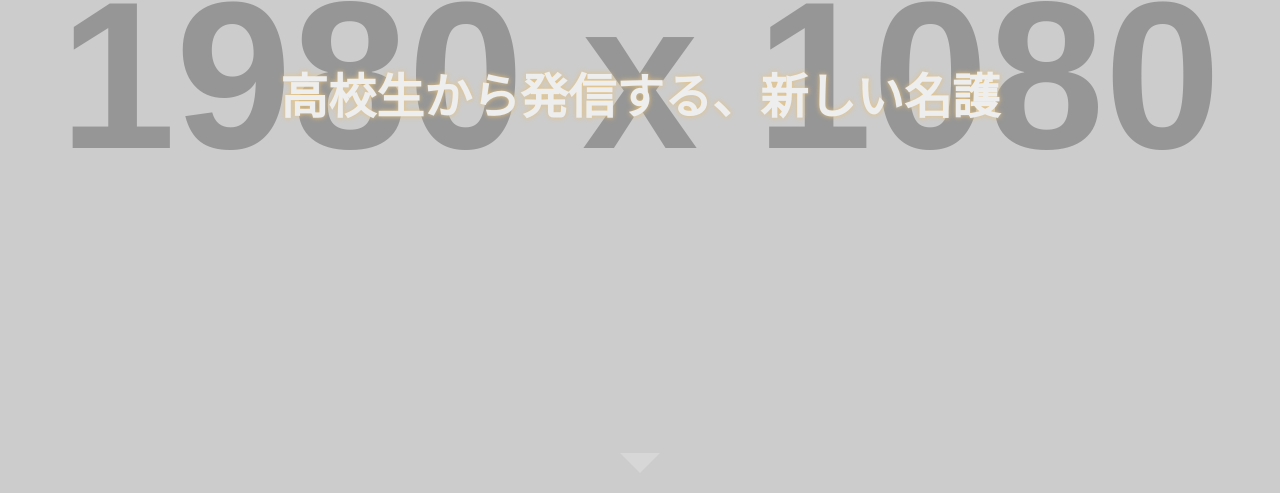
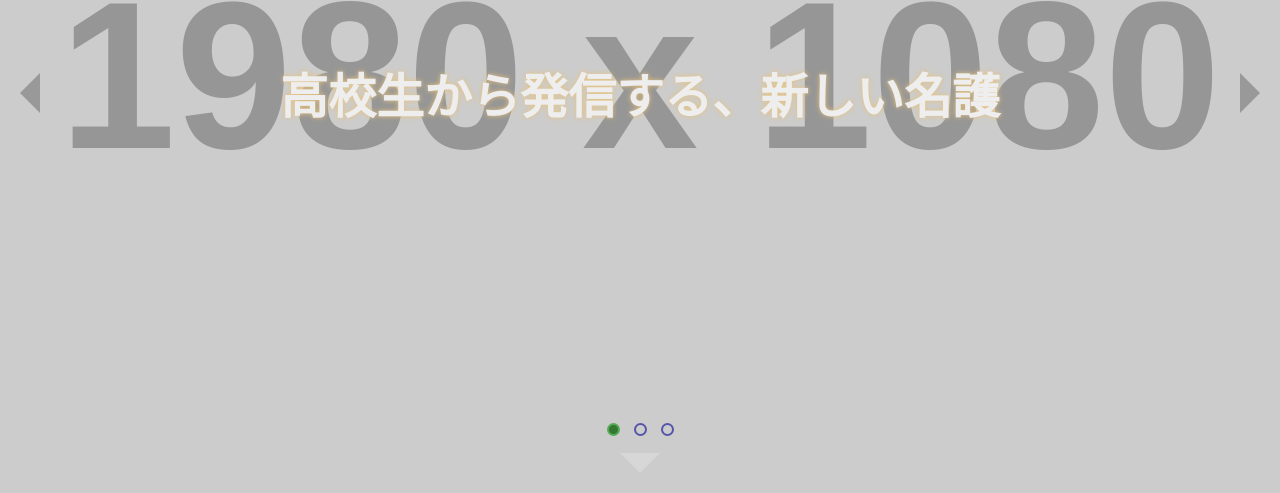
Before and after one commit to Dev-TRANs/nagoyc.stki.org, a SvelteKit app: page / in a window 1280 px wide. Shown: the part 307-800 px from the top of the page. Built offline with nearby package versions, Linux system fonts and the light colour scheme.

Commit message:
移動するスライド

```diff
--- a/src/app.css
+++ b/src/app.css
@@ -36,7 +36,23 @@ body {
   height: 0;
   border-left: 20px solid transparent;
   border-right: 20px solid transparent;
-  border-top: 20px solid #eee5;
+  border-top: 20px solid var(--color);
+}
+
+.arrow-right {
+  width: 0;
+  height: 0;
+  border-bottom: 20px solid transparent;
+  border-top: 20px solid transparent;
+  border-left: 20px solid var(--color);
+}
+
+.arrow-left {
+  width: 0;
+  height: 0;
+  border-top: 20px solid transparent;
+  border-bottom: 20px solid transparent;
+  border-right: 20px solid var(--color);
 }
 
 /* ハンバーガー */
--- a/src/routes/+page.svelte
+++ b/src/routes/+page.svelte
@@ -1,5 +1,9 @@
 <script lang="ts">
 import Title from '$lib/components/Title.svelte';
+
+let slideElm: HTMLDivElement|undefined = $state();
+let totalSlides = $derived<number>(slideElm?.children.length ?? 0);
+let slideIndex = $state(0);
 </script>
 
 <style>
@@ -9,24 +13,25 @@ import Title from '$lib/components/Title.svelte';
   position: relative;
 }
 
+.slide-container {
+  z-index: 100;
+  --current-slide: 0; /* JavaScriptから変更される */
+  display: flex;
+  transition: transform 0.5s;
+  transform: translateX(calc(var(--current-slide) * -100%));
+}
+
 .slide {
   width: 100lvw;
   height: 100lvh;
   overflow: hidden;
+  flex-shrink: 0;
 }
 
 .slide > img {
   width: 100%;
   height: 100%;
   object-fit: cover;
-}
-
-.slide-hidden {
-  display: none;
-}
-
-.main-visual > .slide-container {
-  z-index: 100;
 }
 
 .main-visual > .arrow-down {
@@ -36,6 +41,74 @@ import Title from '$lib/components/Title.svelte';
   right: 0;
   margin: auto;
   z-index: 400;
+  --color: #eee5;
+}
+
+.slide-move {
+  height: 100lvh;
+  width: 70px;
+  position: absolute;
+  top: 0;
+
+  background-color: unset;
+  border: unset;
+  padding: unset;
+
+  &:has(.arrow-left) {
+    left: 0;
+  }
+
+  &:has(.arrow-right) {
+    right: 0;
+  }
+
+  &:hover {
+    background-color: #7775;
+  }
+}
+
+.main-visual .arrow-left,.arrow-right {
+  position: absolute;
+  margin: auto;
+  z-index: 420;
+  --color: #999;
+}
+
+.main-visual .arrow-left {
+  left: 20px;
+  top: 0;
+  bottom: 0;
+}
+
+.main-visual .arrow-right {
+  right: 20px;
+  top: 0;
+  bottom: 0;
+}
+
+.slide-sel {
+  position: absolute;
+  bottom: 50px;
+  left: 0;
+  right: 0;
+  display: flex;
+  align-items: center;
+  justify-content: center;
+}
+
+.slide-sel button {
+  background-color: unset;
+  padding: unset;
+  margin: 7px;
+  border-radius: 50%;
+  height: 13px;
+  width: 13px;
+  border: 2px solid #55a; /* FIXME: 適当な色 */
+
+  &.active {
+    border-color: #5a5;
+    background-color: #373;
+  }
 }
 
 .main-visual > .catchphrase {
@@ -62,17 +135,25 @@ import Title from '$lib/components/Title.svelte';
 
 <!-- TODO: 画像入れる、スライドショー -->
 <div class='main-visual'>
-  <div class='slide-container'>
-    <div class='slide slide-active'>
+  <div class='slide-container' bind:this={slideElm}>
+    <div class='slide'>
       <img src='https://dummyimage.com/1980x1080/000/fff' alt='DUMMY, main visual 1' />
     </div>
-    <div class='slide slide-hidden'>
+    <div class='slide'>
       <img src='https://dummyimage.com/1980x1080/ddd/aaa' alt='DUMMY, main visual 2' />
     </div>
-    <div class='slide slide-hidden'>
+    <div class='slide'>
       <img src='https://dummyimage.com/1980x1080/555/ccc' alt='DUMMY, main visual 3' />
     </div>
   </div>
-  <div class="arrow-down"></div>
+  <div class='arrow-down'><!-- スクロールのマーカー --></div>
+  <!-- スライド用 -->
+  <button type='button' class='slide-move' onclick={() => { slideElm?.style.setProperty('--current-slide', String(slideIndex > 0 ? --slideIndex : slideIndex=totalSlides-1)) }} aria-label='前の画像に移動'><div class='arrow-left'></div></button>
+  <button type='button' class='slide-move' onclick={() => { slideElm?.style.setProperty('--current-slide', String(slideIndex < totalSlides-1 ? ++slideIndex : slideIndex=0)) }} aria-label='次の画像に移動'><div class='arrow-right'></div></button>
+  <div class='slide-sel'>{#each Array(totalSlides) as _, i}
+    <button class={[i === slideIndex && 'active']} onclick={() => slideElm?.style.setProperty('--current-slide', String(slideIndex=i))} aria-label={`${i + 1}枚目の画像へ移動`}></button>
+
+  {/each}</div>
+
   <h1 class='catchphrase lang-ja'>高校生から発信する、新しい名護</h1>
 </div>
```
Also changed, not shown: 1 other file (tests, documents, lock files or other folders).
